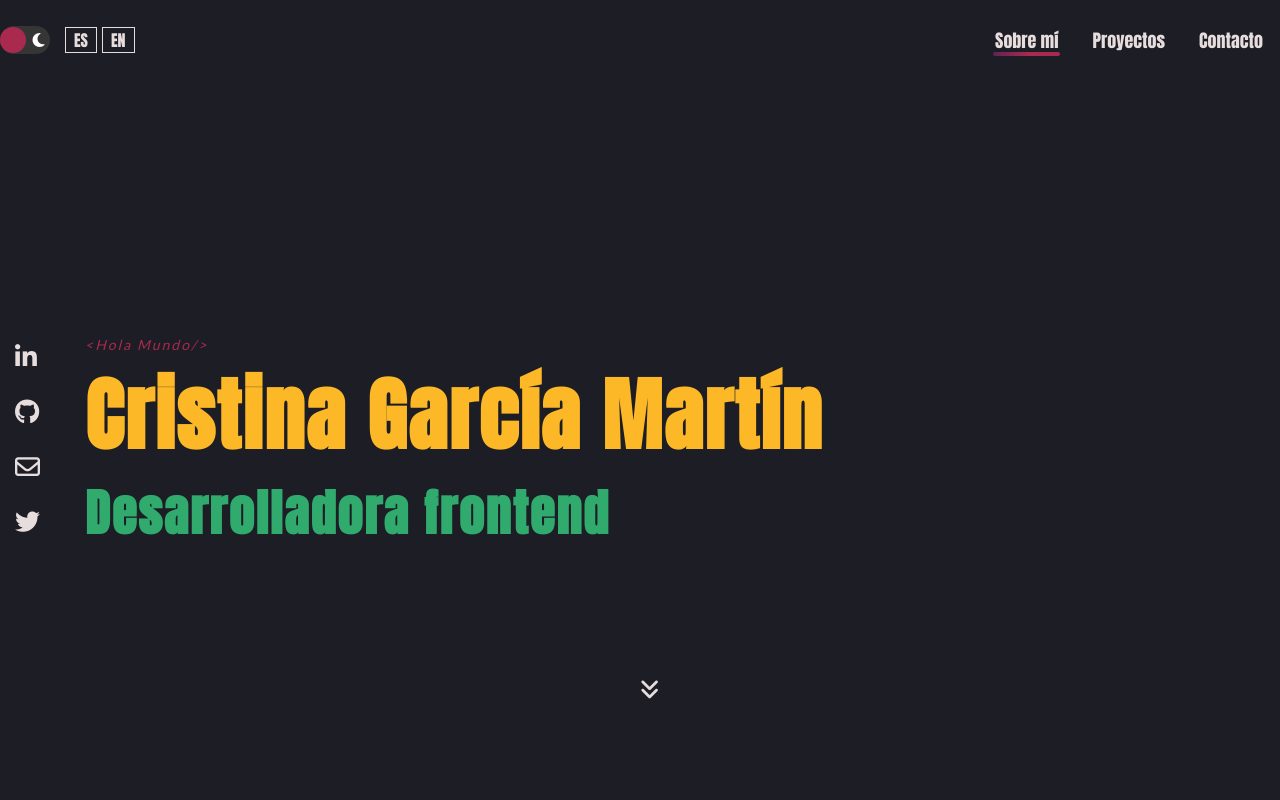
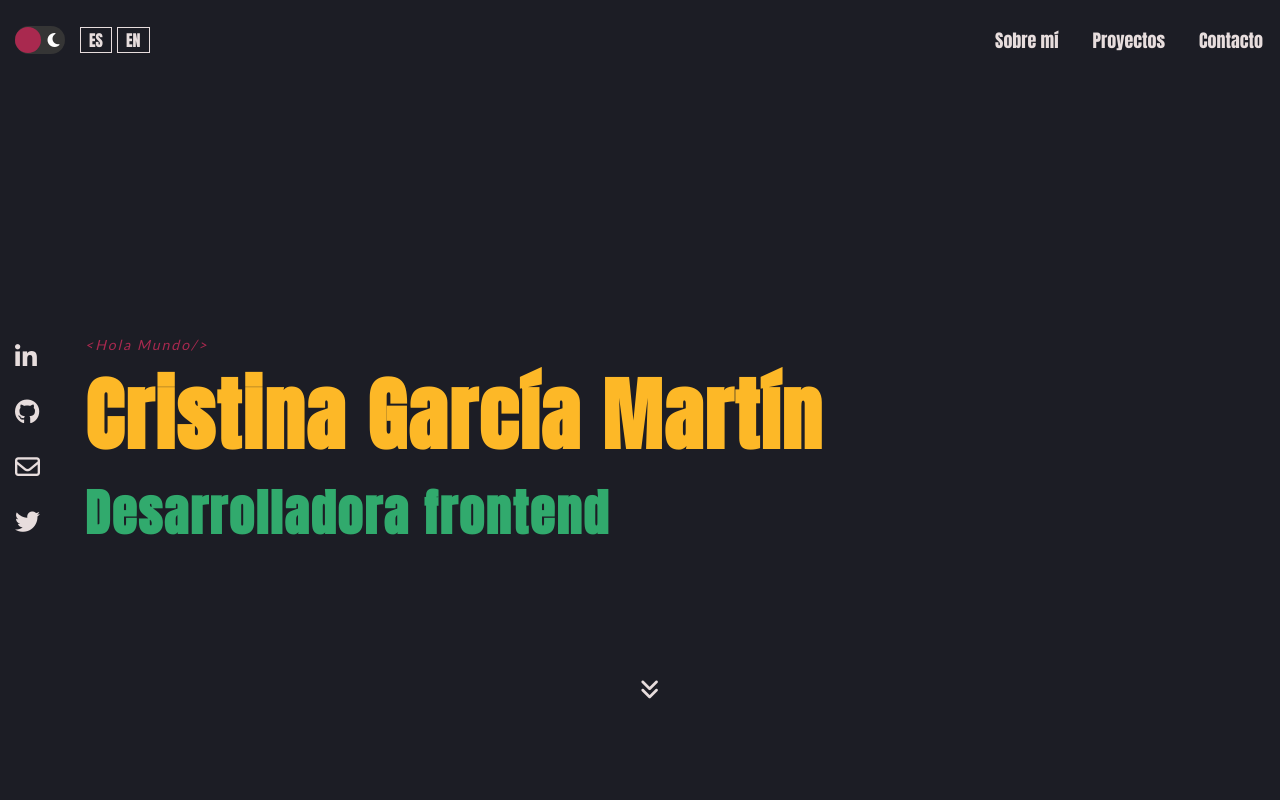
Before and after one commit to crisgarm/portfolio, a React (Create React App) app: page / in a window 1280 px wide. Shown: the top 800 px of the page. Built offline with nearby package versions, Linux system fonts and the light colour scheme.

Commit message:
Add margin in header

```diff
--- a/src/stylesheets/Header.scss
+++ b/src/stylesheets/Header.scss
@@ -24,7 +24,7 @@
     display: inline-block;
     width: 50px;
     height: 28px;
-    margin-right: 10px;
+    margin: 0 10px 0 15px;
   }
 
   &__switch-input {
```
